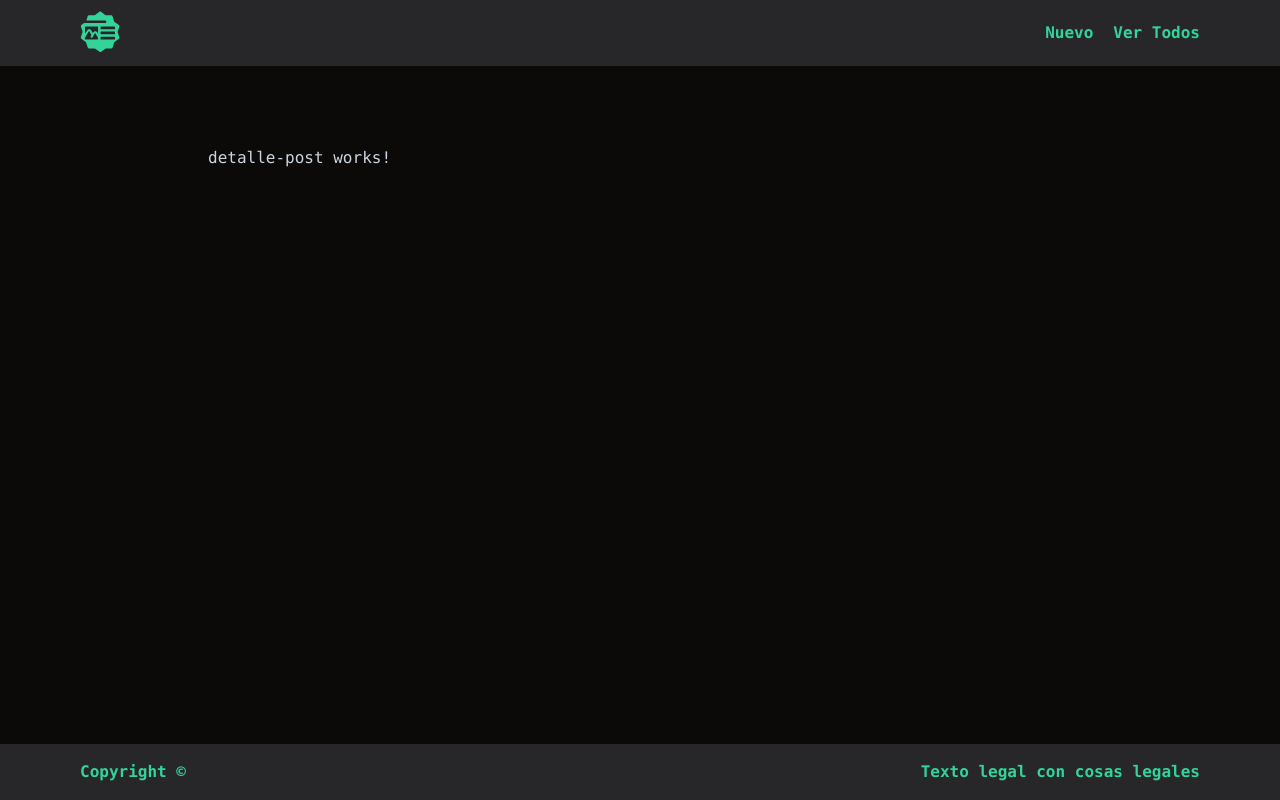
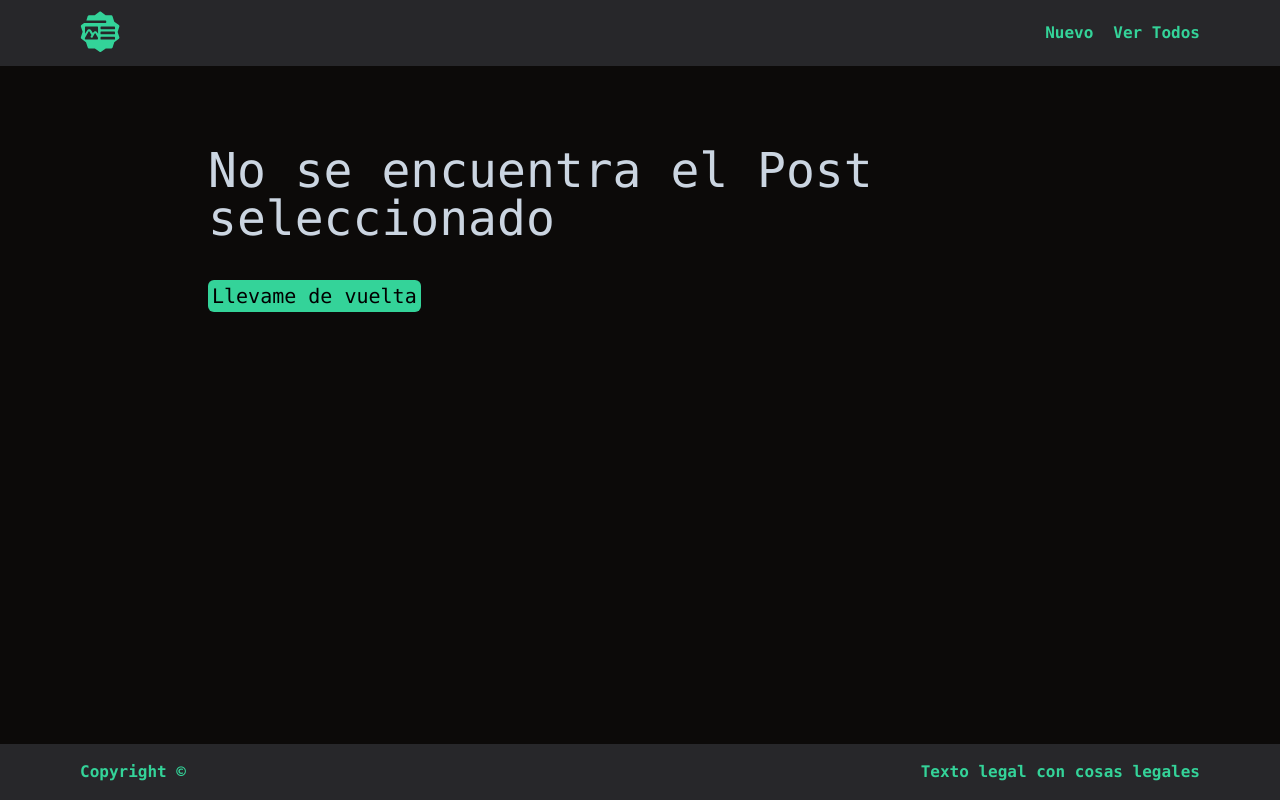
Before and after one commit to miglehp/ProyectoAngularBlogIdBootcamp, an Angular app: page /posts/1 in a window 1280 px wide. Built offline with nearby package versions, Linux system fonts and the light colour scheme.

Commit message:
Finalizado componente de detalle de Post

```diff
--- a/src/app/components/detalle-post/detalle-post.component.html
+++ b/src/app/components/detalle-post/detalle-post.component.html
@@ -1 +1,14 @@
-<p>detalle-post works!</p>
+<div *ngIf="post" class="flex flex-col">
+    <h2 class="text-5xl mb-5">
+        {{post.title}}
+    </h2>
+    <img [src]="post.img" [alt]="post.abstract" class="w-4/12 mb-5">
+    <p class="text-xl">
+        {{ post.content }}
+    </p>
+</div>
+<div *ngIf="!post">
+    <h2 class="text-5xl mb-10">No se encuentra el Post seleccionado</h2>
+    <a class="bg-emerald-400 text-black rounded-md hover:bg-emerald-200 hover:text-slate-600 focus:bg-emerald-500 focus:text-slate-900 portrait:mt-5 p-1 text-xl"
+    [routerLink]="['/posts']">Llevame de vuelta</a>
+</div>
--- a/src/app/components/detalle-post/detalle-post.component.ts
+++ b/src/app/components/detalle-post/detalle-post.component.ts
@@ -1,4 +1,7 @@
-import { Component } from '@angular/core';
+import { Component, inject } from '@angular/core';
+import { ActivatedRoute } from '@angular/router';
+import { Post } from 'src/app/interfaces/post';
+import { PostsService } from 'src/app/services/posts.service';
 
 @Component({
   selector: 'app-detalle-post',
@@ -7,4 +10,15 @@ import { Component } from '@angular/core';
 })
 export class DetallePostComponent {
 
+  activatedRoute = inject(ActivatedRoute);
+  _postsService = inject(PostsService);
+
+  post: Post | undefined;
+
+  ngOnInit(){
+    this.activatedRoute.params.subscribe(params => {
+      this.post = this._postsService.getById(Number(params['postId']));
+    })
+  }
+
 }
--- a/src/app/services/posts.service.ts
+++ b/src/app/services/posts.service.ts
@@ -18,4 +18,13 @@ export class PostsService {
 
   saveAll = (posts: Post[]) => localStorage.setItem('posts', JSON.stringify(posts));
 
+  getById = (id: number): Post | undefined => {
+    const strPosts = localStorage.getItem('posts');
+  if(strPosts){
+    const arrPosts = JSON.parse(strPosts);
+    return arrPosts.find((post: Post) => post.id === id);
+  }
+  return undefined;
 }
+
+}
```
